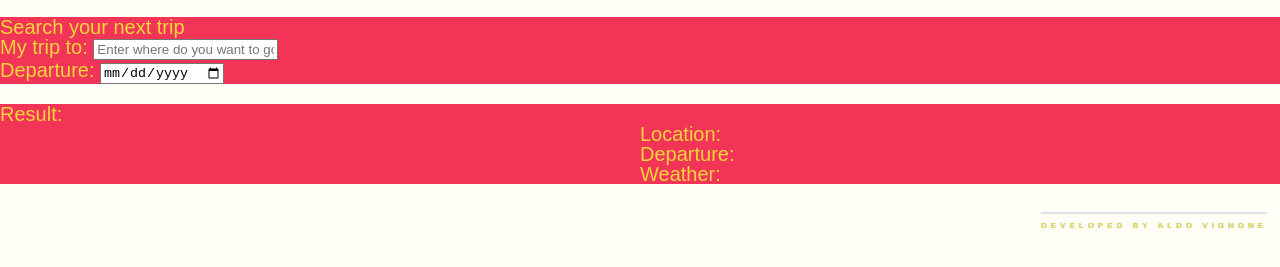
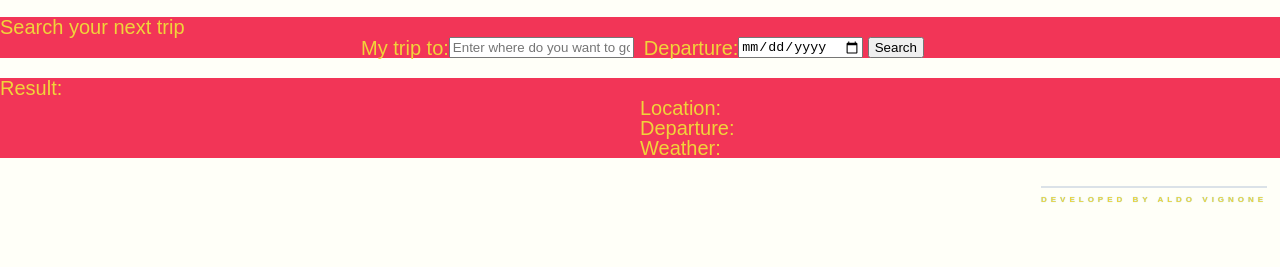
Before and after one commit to aldorianmode/travel-app-capstone, a website built with webpack: page src/client/views/index.html in a window 1280 px wide. Shown: the part 23-290 px from the top of the page. Built offline with nearby package versions, Linux system fonts and the light colour scheme.

Commit message:
Improve search bar structure

```diff
--- a/src/client/views/index.html
+++ b/src/client/views/index.html
@@ -11,13 +11,16 @@
             </div>
             <div class="search">
                 <h2>Search your next trip</h2>
-                <div class="search-destination">
-                    <label for="destination">My trip to:</label>
-                    <input type="text" id="destination" placeholder="Enter where do you want to go">
-                </div>
-                <div class="search-departure">
-                    <label for="date">Departure:</label>
-                    <input type="date" id="date" placeholder="Enter when do you want to go">
+                <div class="search-input">
+                    <div class="search-input__destination">
+                        <label for="destination">My trip to:</label>
+                        <input type="text" id="destination" placeholder="Enter where do you want to go">
+                    </div>
+                    <div class="search-input__departure">
+                        <label for="date">Departure:</label>
+                        <input type="date" id="date" placeholder="Enter when do you want to go">
+                    </div>
+                    <button id="submit" type="submit">Search</button>
                 </div>
             </div>
             <div class="result">
```
